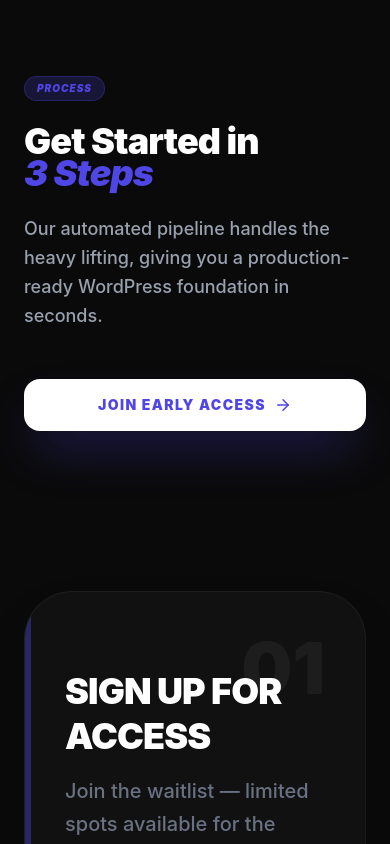
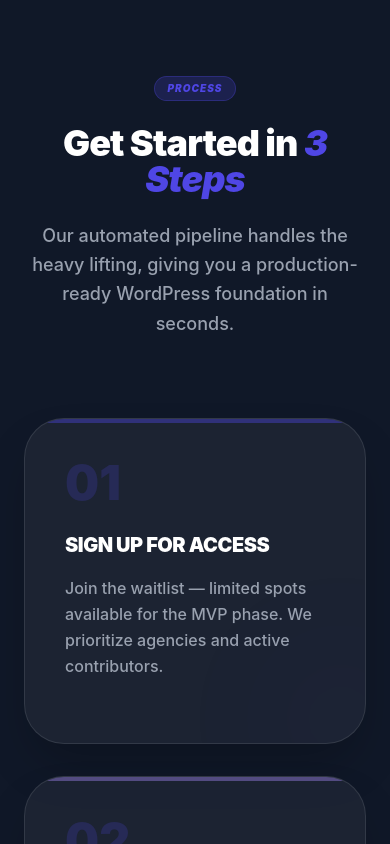
Before and after one commit to qamruzzamankhan771/press-stack, a Next.js app: page / in a window 390 px wide. Shown: the part 4160-5004 px from the top of the page. Built offline with nearby package versions, Linux system fonts and the light colour scheme.

Commit message:
feat: vertical How-It-Works layout and waitlist email API

```diff
--- a/app/page.tsx
+++ b/app/page.tsx
@@ -24,12 +24,45 @@ import { useState, useEffect } from 'react';
 
 export default function LandingPage() {
   const [isScrolled, setIsScrolled] = useState(false);
+  const [email, setEmail] = useState('');
+  const [status, setStatus] = useState<'idle' | 'loading' | 'success' | 'error'>('idle');
+  const [errorMessage, setErrorMessage] = useState('');
 
   useEffect(() => {
     const handleScroll = () => setIsScrolled(window.scrollY > 20);
     window.addEventListener('scroll', handleScroll);
     return () => window.removeEventListener('scroll', handleScroll);
   }, []);
+
+  const handleWaitlistSubmit = async (e: React.FormEvent) => {
+    e.preventDefault();
+    if (!email) return;
+
+    setStatus('loading');
+    setErrorMessage('');
+
+    try {
+      const response = await fetch('/api/waitlist', {
+        method: 'POST',
+        headers: { 'Content-Type': 'application/json' },
+        body: JSON.stringify({ email }),
+      });
+
+      const data = await response.json();
+
+      if (response.ok) {
+        setStatus('success');
+        setEmail('');
+      } else {
+        setStatus('error');
+        setErrorMessage(data.error || 'Something went wrong. Please try again.');
+      }
+    } catch (error) {
+      console.error('Waitlist Submission Error:', error);
+      setStatus('error');
+      setErrorMessage('Failed to connect to the server.');
+    }
+  };
 
   const fadeIn = {
     initial: { opacity: 0, y: 20 },
@@ -250,53 +283,40 @@ export default function LandingPage() {
           </motion.div>
 
           <motion.div {...fadeIn}>
+            <div className="max-w-md mx-auto"> {/* Limit width and center */}
               <motion.a
                 href="#early-access"
                 whileHover={{ scale: 1.05 }}
                 whileTap={{ scale: 0.95 }}
-              className="btn-primary btn-glow !text-[12px] group !px-8 !py-3.5"
+                className="btn-primary btn-glow !text-[12px] group !px-8 !py-3.5 w-full text-center"
               >
                 Get Early Access
-              <ArrowRight size={14} className="transition-transform group-hover:translate-x-1" />
+                <ArrowRight size={14} className="transition-transform group-hover:translate-x-1 ml-2 inline-block" />
               </motion.a>
+            </div>
           </motion.div>
         </div>
       </section>
 
-      {/* 4. How It Works - Reference-based Stacked Scroll */}
-      <section id="how-it-works" className="py-32 bg-[#0a0a0a] text-white relative px-6">
-        <div className="max-w-7xl mx-auto grid lg:grid-cols-2 gap-20 items-start">
+      {/* 4. How It Works - Vertical Layout */}
+      <section id="how-it-works" className="py-32 bg-gray-900 text-white relative px-6">
+        <div className="max-w-7xl mx-auto space-y-20">
 
-          {/* Left Side: Sticky Content - Sticky for the duration of the right side scroll */}
-          <div className="lg:sticky lg:top-32 space-y-12 h-fit pb-20">
-            <motion.div {...fadeIn} className="space-y-6">
+          {/* Header Content */}
+          <motion.div {...fadeIn} className="text-center space-y-6 max-w-3xl mx-auto">
             <div className="inline-flex items-center gap-2 px-3 py-1 bg-primary/20 rounded-full border border-primary/30">
               <span className="text-[10px] font-black uppercase tracking-widest text-primary italic">Process</span>
             </div>
-              <h2 className="text-4xl md:text-7xl font-heading font-black tracking-tight leading-[0.9] text-white">
-                Get Started in <br />
-                <span className="text-primary italic">3 Steps</span>
+            <h2 className="text-4xl md:text-7xl font-heading font-black tracking-tight leading-none text-white">
+              Get Started in <span className="text-primary italic">3 Steps</span>
             </h2>
-              <p className="text-gray-400 text-lg font-medium max-w-md leading-relaxed">
+            <p className="text-gray-400 text-lg font-medium leading-relaxed">
               Our automated pipeline handles the heavy lifting, giving you a production-ready WordPress foundation in seconds.
             </p>
           </motion.div>
 
-            <motion.div {...fadeIn}>
-              <motion.a
-                href="#early-access"
-                whileHover={{ scale: 1.05, y: -2 }}
-                whileTap={{ scale: 0.95 }}
-                className="btn-primary btn-shine btn-glow !text-sm group !px-8 !py-4 shadow-2xl shadow-primary/40 !bg-white !text-primary"
-              >
-                Join Early Access
-                <ArrowRight size={18} className="transition-transform group-hover:translate-x-1" />
-              </motion.a>
-            </motion.div>
-          </div>
-
-          {/* Right Side: Stacked Cards logic from reference */}
-          <div className="relative space-y-[40vh] lg:space-y-0 lg:h-[240vh]">
+          {/* Steps Grid */}
+          <div className="grid md:grid-cols-3 gap-8">
             {[
               { num: '01', title: 'Sign up for access', desc: 'Join the waitlist — limited spots available for the MVP phase. We prioritize agencies and active contributors.', color: 'bg-primary' },
               { num: '02', title: 'Select your stack', desc: 'Choose presets for Core, Content, or Commerce logic. Define your ACF models and plugin requirements.', color: 'bg-secondary' },
@@ -304,30 +324,40 @@ export default function LandingPage() {
             ].map((step, i) => (
               <motion.div
                 key={i}
-                initial={{ opacity: 0 }}
-                whileInView={{ opacity: 1 }}
-                viewport={{ once: false, amount: 0.5 }}
-                className="lg:sticky lg:top-40 mb-20 lg:mb-0"
-                style={{ zIndex: i + 1 }}
+                initial={{ opacity: 0, y: 20 }}
+                whileInView={{ opacity: 1, y: 0 }}
+                transition={{ delay: i * 0.1 }}
+                viewport={{ once: true }}
+                className="bg-white/5 border border-white/10 p-10 rounded-[2.5rem] shadow-2xl space-y-6 relative overflow-hidden group hover:bg-white/10 transition-all duration-300"
               >
-                <div className="bg-[#111] border border-white/5 p-10 md:p-14 rounded-[3rem] shadow-2xl space-y-6 relative overflow-hidden min-h-[450px] flex flex-col justify-center transition-all duration-500 hover:border-primary/20">
-                  <div className={`absolute top-0 left-0 w-1.5 h-full ${step.color} opacity-40`} />
-                  <div className="text-7xl font-heading font-black text-white/5 absolute top-10 right-10 leading-none">
+                <div className={`absolute top-0 left-0 w-full h-1 ${step.color} opacity-40`} />
+                <div className="text-5xl font-heading font-black text-primary/20 leading-none">
                   {step.num}
                 </div>
                 <div className="space-y-4">
-                    <h3 className="text-4xl font-black tracking-tight uppercase leading-tight text-white">{step.title}</h3>
-                    <p className="text-xl text-gray-500 leading-relaxed font-medium">
+                  <h3 className="text-xl font-black tracking-tight uppercase text-white">{step.title}</h3>
+                  <p className="text-gray-400 leading-relaxed font-medium">
                     {step.desc}
                   </p>
                 </div>
 
-                  {/* Decorative background element */}
-                  <div className={`absolute -bottom-20 -right-20 w-64 h-64 ${step.color} opacity-[0.03] rounded-full blur-[100px]`} />
-                </div>
+                {/* Decorative element */}
+                <div className={`absolute -bottom-10 -right-10 w-32 h-32 ${step.color} opacity-5 rounded-full blur-[80px]`} />
               </motion.div>
             ))}
           </div>
+
+          <motion.div {...fadeIn} className="text-center">
+            <motion.a
+              href="#early-access"
+              whileHover={{ scale: 1.05, y: -2 }}
+              whileTap={{ scale: 0.95 }}
+              className="btn-primary btn-shine btn-glow !text-sm group !px-12 !py-5 shadow-2xl shadow-primary/40 !bg-white !text-primary mx-auto inline-flex items-center gap-2"
+            >
+              Join Early Access
+              <ArrowRight size={18} className="transition-transform group-hover:translate-x-1" />
+            </motion.a>
+          </motion.div>
         </div>
       </section>
 
@@ -406,22 +436,61 @@ export default function LandingPage() {
 
           <motion.div
             {...fadeIn}
-            className="flex flex-col items-center gap-8"
+            className="flex flex-col items-center gap-8 w-full max-w-xl mx-auto"
           >
-            <div className="w-full max-w-xl p-1.5 bg-white/5 backdrop-blur-xl border border-white/10 rounded-[2rem] flex items-center shadow-2xl">
+            {status === 'success' ? (
+              <motion.div
+                initial={{ opacity: 0, scale: 0.9 }}
+                animate={{ opacity: 1, scale: 1 }}
+                className="w-full p-8 bg-primary/10 border border-primary/20 rounded-[2rem] text-center space-y-4"
+              >
+                <div className="w-12 h-12 bg-primary/20 rounded-full flex items-center justify-center mx-auto text-primary">
+                  <CheckCircle2 size={24} />
+                </div>
+                <h3 className="text-2xl font-black text-white uppercase">You're on the list!</h3>
+                <p className="text-gray-400 font-medium">We'll notify you as soon as we're ready for launch.</p>
+                <button
+                  onClick={() => setStatus('idle')}
+                  className="text-xs font-black uppercase tracking-widest text-primary hover:text-white transition-colors"
+                >
+                  Clear
+                </button>
+              </motion.div>
+            ) : (
+              <form
+                onSubmit={handleWaitlistSubmit}
+                className="w-full p-1.5 bg-white/5 backdrop-blur-xl border border-white/10 rounded-[2rem] flex items-center shadow-2xl overflow-hidden focus-within:border-primary/40 transition-all"
+              >
                 <input
                   type="email"
+                  value={email}
+                  onChange={(e) => setEmail(e.target.value)}
                   placeholder="developer@agency.com"
+                  required
                   className="flex-1 bg-transparent border-none focus:ring-0 px-6 text-white font-medium placeholder:text-gray-600"
                 />
                 <motion.button
+                  type="submit"
+                  disabled={status === 'loading'}
                   whileHover={{ scale: 1.02 }}
                   whileTap={{ scale: 0.98 }}
-                className="btn-primary btn-glow !px-8 !py-3.5 !rounded-2xl !text-sm whitespace-nowrap"
+                  className="btn-primary btn-glow !px-8 !py-3.5 !rounded-2xl !text-sm whitespace-nowrap disabled:opacity-50 disabled:cursor-not-allowed min-w-[120px]"
                 >
-                Join Now
+                  {status === 'loading' ? 'Joining...' : 'Join Now'}
                 </motion.button>
-            </div>
+              </form>
+            )}
+
+            {status === 'error' && (
+              <motion.p
+                initial={{ opacity: 0 }}
+                animate={{ opacity: 1 }}
+                className="text-red-400 text-xs font-bold uppercase tracking-widest"
+              >
+                {errorMessage}
+              </motion.p>
+            )}
+
             <p className="text-[11px] font-black uppercase tracking-[0.3em] text-gray-500 italic">
               We respect your privacy. No spam. Guaranteed.
             </p>
--- a/package.json
+++ b/package.json
@@ -15,6 +15,7 @@
     "next": "16.1.6",
     "react": "19.2.3",
     "react-dom": "19.2.3",
+    "resend": "^6.9.2",
     "uuid": "^13.0.0"
   },
   "devDependencies": {
```
Also changed, not shown: app/api/waitlist/route.ts (added, +47 -0 lines), 1 other file (tests, documents, lock files or other folders). Lines whose indentation alone changed are shown as unchanged.
